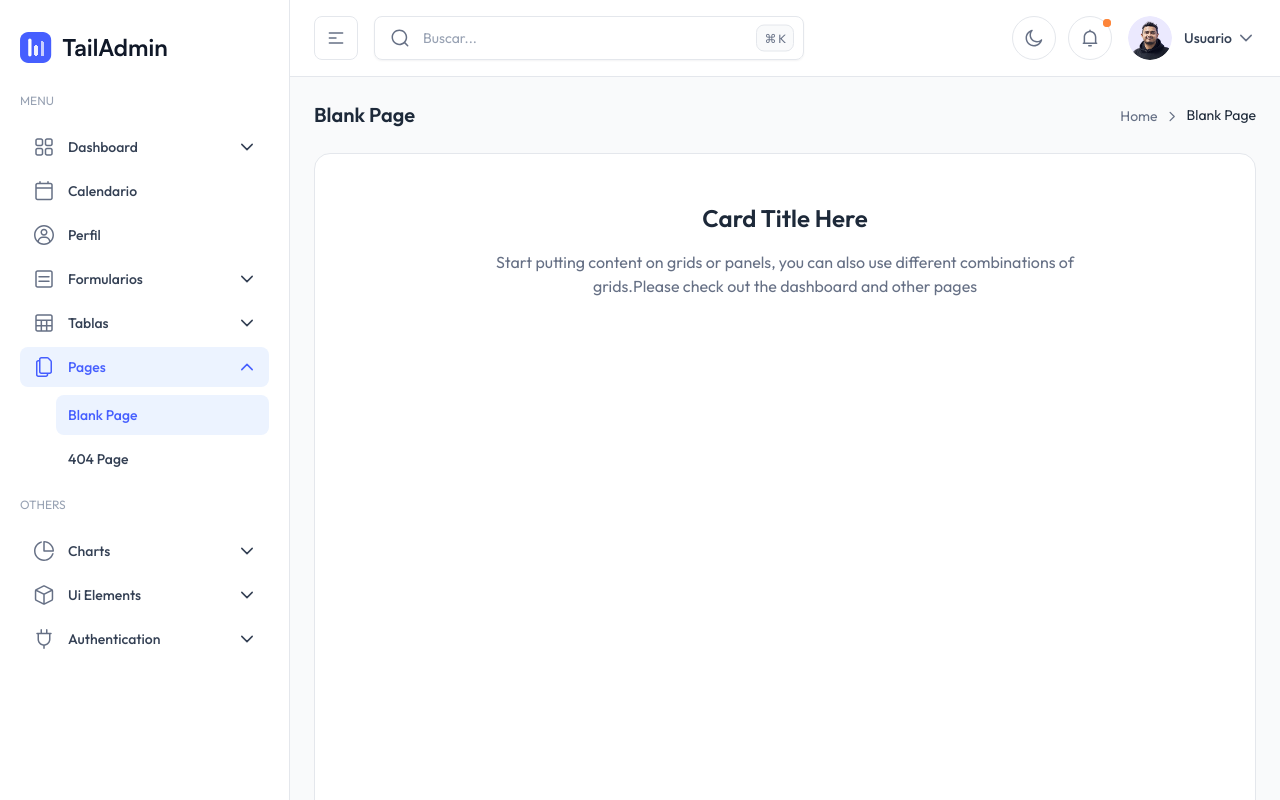
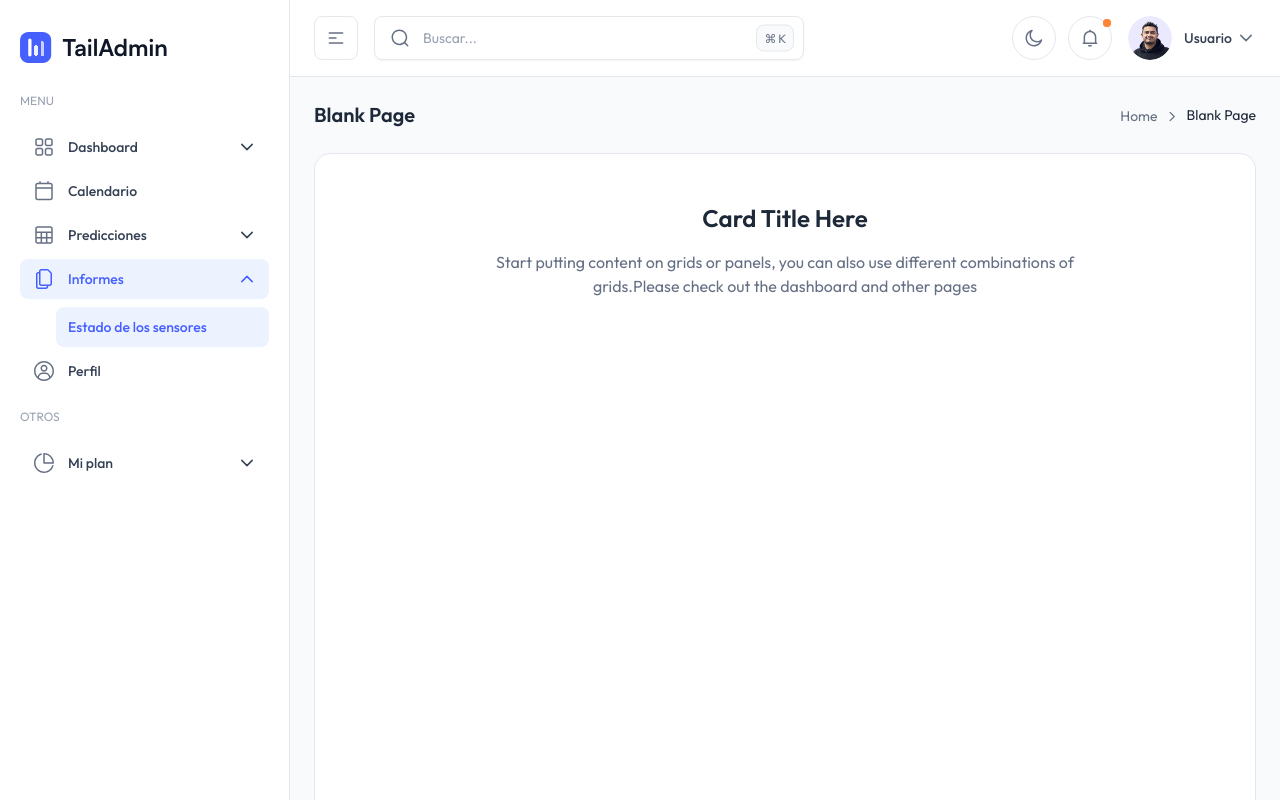
Before and after one commit to Nathelin/Hackathon, a Vue app in the folder dashboard/: page /blank in a window 1280 px wide. Shown: the top 800 px of the page. Built offline with nearby package versions, Linux system fonts and the light colour scheme; what vue3-apexcharts would draw is missing.

Commit message:
Modificación básica de vistas para texto en español y pestañas principales de la app

```diff
--- a/dashboard/src/components/ecommerce/StatisticsChart.vue
+++ b/dashboard/src/components/ecommerce/StatisticsChart.vue
@@ -4,9 +4,9 @@
   >
     <div class="flex flex-col gap-5 mb-6 sm:flex-row sm:justify-between">
       <div class="w-full">
-        <h3 class="text-lg font-semibold text-gray-800 dark:text-white/90">Statistics</h3>
+        <h3 class="text-lg font-semibold text-gray-800 dark:text-white/90">Estadísticas</h3>
         <p class="mt-1 text-gray-500 text-theme-sm dark:text-gray-400">
-          Target you’ve set for each month
+          Lecturas por mes.
         </p>
       </div>
 
--- a/dashboard/src/components/layout/AppSidebar.vue
+++ b/dashboard/src/components/layout/AppSidebar.vue
@@ -261,20 +261,16 @@ const menuGroups: MenuGroup[] = [
       {
         icon: GridIcon,
         name: 'Dashboard',
-        subItems: [{ name: 'Principal', path: '/', pro: false }],
+        subItems: [{ name: 'Principal', path: '/', pro: false },
+                   { name: 'Lecturas recientes', path: '/lecturas', pro: false}
+        ],
       },
       {
         icon: CalenderIcon,
         name: 'Calendario',
         path: '/calendar',
       },
-      {
-        icon: UserCircleIcon,
-        name: 'Perfil',
-        path: '/profile',
-      },
-
-      {
+      /*{
         name: 'Formularios',
         icon: ListIcon,
         subItems: [
@@ -285,28 +281,37 @@ const menuGroups: MenuGroup[] = [
         name: 'Tablas',
         icon: TableIcon,
         subItems: [{ name: 'Basic Tables', path: '/basic-tables', pro: false }],
+      },*/
+      {
+        name: 'Predicciones',
+        icon: TableIcon,
+        subItems: [{ name: 'Basic Tables', path: '/basic-tables', pro: false }],
       },
       {
-        name: 'Pages',
+        name: 'Informes',
         icon: PageIcon,
         subItems: [
-          { name: 'Blank Page', path: '/blank', pro: false },
-          { name: '404 Page', path: '/error-404', pro: false },
+          { name: 'Estado de los sensores', path: '/blank', pro: false },
         ],
+      },
+      {
+        icon: UserCircleIcon,
+        name: 'Perfil',
+        path: '/profile',
       },
     ],
   },
   {
-    title: 'Others',
+    title: 'Otros',
     items: [
       {
         icon: PieChartIcon,
-        name: 'Charts',
+        name: 'Mi plan',
         subItems: [
           { name: 'Line Chart', path: '/line-chart', pro: false },
           { name: 'Bar Chart', path: '/bar-chart', pro: false },
         ],
-      },
+      }/*
       {
         icon: BoxCubeIcon,
         name: 'Ui Elements',
@@ -326,7 +331,7 @@ const menuGroups: MenuGroup[] = [
           { name: 'Signin', path: '/signin', pro: false },
           { name: 'Signup', path: '/signup', pro: false },
         ],
-      },
+      },*/
     ],
   },
 ]
--- a/dashboard/src/components/layout/SidebarWidget.vue
+++ /dev/null
@@ -1,18 +0,0 @@
-<template>
-  <div
-    class="mx-auto mb-10 w-full max-w-60 rounded-2xl bg-gray-50 px-4 py-5 text-center dark:bg-white/[0.03]"
-  >
-    <h3 class="mb-2 font-semibold text-gray-900 dark:text-white">#1 Tailwind CSS Dashboard</h3>
-    <p class="mb-4 text-gray-500 text-theme-sm dark:text-gray-400">
-      Leading Tailwind CSS Admin Template with 400+ UI Component and Pages.
-    </p>
-    <a
-      href="https://tailadmin.com/pricing"
-      target="_blank"
-      rel="nofollow"
-      class="flex items-center justify-center p-3 font-medium text-white rounded-lg bg-brand-500 text-theme-sm hover:bg-brand-600"
-    >
-      Purchase Plan
-    </a>
-  </div>
-</template>
--- a/dashboard/src/router/index.ts
+++ b/dashboard/src/router/index.ts
@@ -12,6 +12,14 @@ const router = createRouter({
       component: () => import('../views/DashboardPrincipal.vue'),
       meta: {
         title: 'Dashboard principal',
+      },
+    },
+    {
+      path: '/lecturas',
+      name: 'Lecturas',
+      component: () => import('../views/LecturasRecientes.vue'),
+      meta: {
+        title: 'Dashboard lecturas',
       },
     },
     {
@@ -146,6 +154,6 @@ const router = createRouter({
 export default router
 
 router.beforeEach((to, from, next) => {
-  document.title = `Vue.js ${to.meta.title} | TailAdmin - Vue.js Tailwind CSS Dashboard Template`
+  document.title = `NOMBRE APLICACION [REDACTED]`
   next()
 })
--- /dev/null
+++ b/dashboard/src/views/LecturasRecientes.vue
@@ -0,0 +1,16 @@
+<template>
+  <AdminLayout>
+    <div class="grid grid-cols-12 gap-4 md:gap-6">
+
+
+      <div class="col-span-12">
+        <StatisticsChart />
+      </div>
+    </div>
+  </AdminLayout>
+</template>
+
+<script setup lang="ts">
+import AdminLayout from '../components/layout/AdminLayout.vue'
+import StatisticsChart from '../components/ecommerce/StatisticsChart.vue'
+</script>
```
